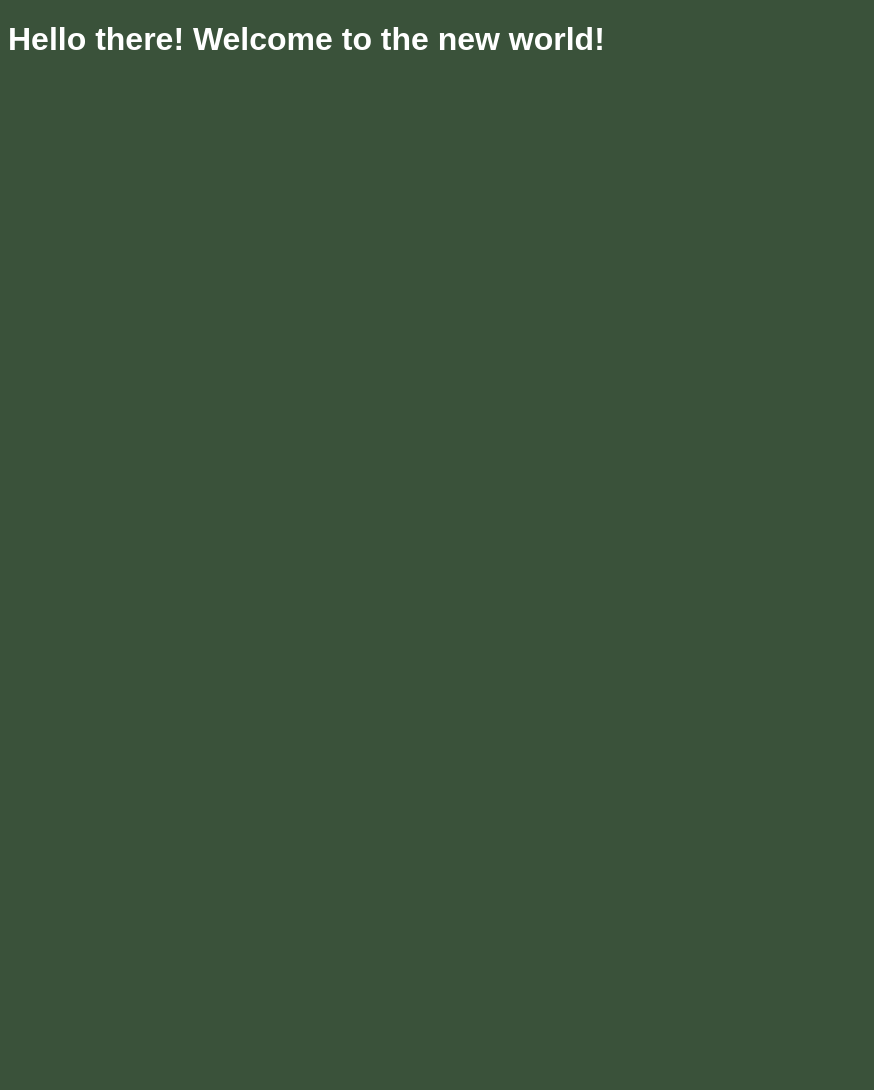
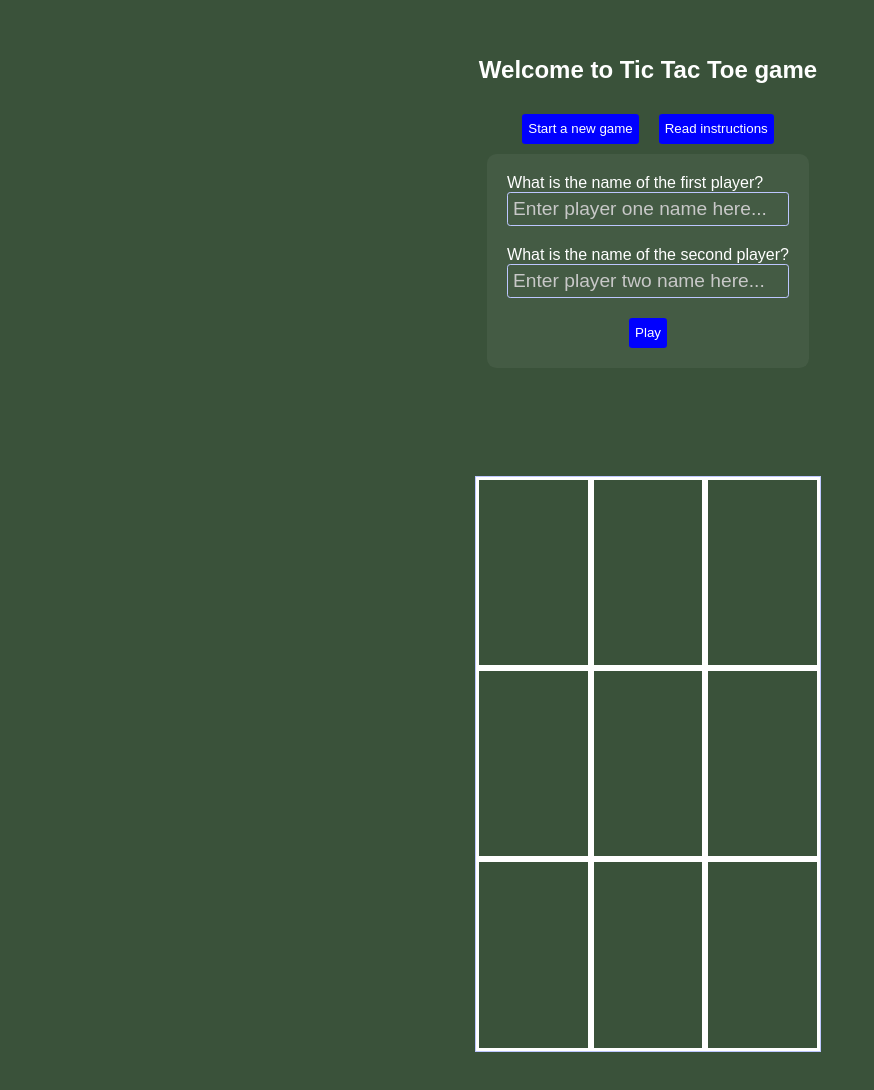
Before and after one commit to Bluette1/tic-tac-toe, a website: page index.html in a window 1280 px wide. Shown: the whole page, without its empty margins (0-874 px from the left). Before the commit the page ends 800 px from the top, so only its background shows below. Drawn offline with Linux system fonts and the light colour scheme.

Commit message:
Design the UI of the game

```diff
--- a/index.css
+++ b/index.css
@@ -10,3 +10,115 @@ body {
   background-color: rgb(58, 82, 58);
   color: rgb(255, 255, 255);
 }
+
+::placeholder {
+  color: rgb(200, 200, 200);
+}
+
+.width-90 {
+  width: 90vw;
+}
+
+.height-90 {
+  height: 90vh;
+}
+
+.centered-horizontal {
+  margin: 20px auto;
+}
+
+.centers-h-v {
+  display: grid;
+  place-items: center;
+}
+
+.names-form {
+  background-color: rgba(255, 255, 255, 0.05);
+  padding: 0 20px 20px 20px;
+  border-radius: 0.6rem;
+}
+.player-names-div {
+  margin-top: 20px;
+}
+.player-names-div label {
+  display: block;
+}
+.player-names-div input {
+  width: 100%;
+  outline: none;
+  border: 1px solid rgb(189, 199, 255);
+  background-color: transparent;
+  color: rgb(255, 255, 255);
+  border-radius: 0.2rem;
+  font-size: 1.2rem;
+  padding: 5px;
+}
+
+.primary-btn {
+  background-color: rgb(0, 0, 255);
+  color: rgb(255,255,255);
+  outline: none;
+  border: none;
+  border-radius: 0.2rem;
+  height: 30px;
+  cursor: pointer;
+}
+
+.primary-btn-outline {
+  background-color: transparent;
+  color: rgb(255,255,255);
+  outline: none;
+  border: 2px solid rgb(0, 0, 255);
+  border-radius: 0.2rem;
+  height: 30px;
+  cursor: pointer;
+}
+
+.primary-btn-outline:hover {
+  background-color: rgb(0, 0, 255);
+  color: rgb(255,255,255);
+  outline: none;
+  border: none;
+  border-radius: 0.2rem;
+  height: 30px;
+  cursor: pointer;
+}
+
+.options-btns {
+  display: flex;
+  flex-direction: row;
+  justify-content: center;
+  width: 100%;
+  height: fit-content;
+}
+
+.options-btns button {
+  margin: 10px;
+}
+
+.intro-section {
+  height: fit-content;
+  padding: 1rem;
+}
+
+.gamebord-section {
+  display: grid;
+  place-items: center;
+}
+
+.gamebord-container {
+  border: 1px solid rgb(189, 199, 255);
+  width: 30%;
+  height: 80%;
+  padding: 0;
+  display: grid;
+  grid-template: repeat(3, 1fr) / repeat(3, 1fr);
+}
+
+.gamebord-container div {
+  border: 3px solid rgb(255, 255, 255);
+}
+
+.hidden-element {
+  display: none;
+}
--- a/index.html
+++ b/index.html
@@ -7,7 +7,41 @@
     <title>Tic Tac Toe</title>
 </head>
 <body>
-    <h1>Hello there! Welcome to the new world!</h1>
+    <section id="intro-section" class="intro-section width-90 centered-horizontal centers-h-v">
+        <h1 id="intro-header" class="intro-header">Welcome to Tic Tac Toe game</h1>
+        <div id="options-div" class="options-div centers-h-v">
+            <div class="options-btns">
+                <button type="button" id="start-game" class="primary-btn start-game-btn">Start a new game</button>
+                <button type="button" id="read-instructions-btn" class=" primary-btn read-instructions-btn">Read instructions</button>
+            </div>
+            <form id="names-form" class="names-form ">
+                <div class="player-names-div">
+                    <label for="player-one-name" class="player-names-labels">What is the name of the first player? </label>
+                    <input type="text" id="player-one-name" placeholder="Enter player one name here...">
+                </div>
+                <div class="player-names-div">
+                    <label for="player-two-name" class="player-names-labels">What is the name of the second player? </label>
+                    <input type="text" id="player-two-name" placeholder="Enter player two name here...">
+                </div>
+                <div class="player-names-div centers-h-v">
+                    <button type="button" class="play-btn primary-btn centers-h-v" id="play-btn">Play</button>
+                </div>
+            </form>
+        </div>
+    </section>
+    <section id="gamebord-section" class="gamebord-section width-90 height-90 centered-horizontal centers-h-v ">
+        <div class="gamebord-container">
+            <div class="board-cell"></div>
+            <div class="board-cell"></div>
+            <div class="board-cell"></div>
+            <div class="board-cell"></div>
+            <div class="board-cell"></div>
+            <div class="board-cell"></div>
+            <div class="board-cell"></div>
+            <div class="board-cell"></div>
+            <div class="board-cell"></div>
+        </div>
+    </section>
     <script type="text/javascript" src="./index.js"></script>
 </body>
 </html>
--- a/index.js
+++ b/index.js
@@ -1,5 +1,3 @@
-alert('Hello there, from the alert function')
-
 // create  player factory
 const Player = (playerName = 'John', playerMark = 'X') => {
   const name = playerName;
```
